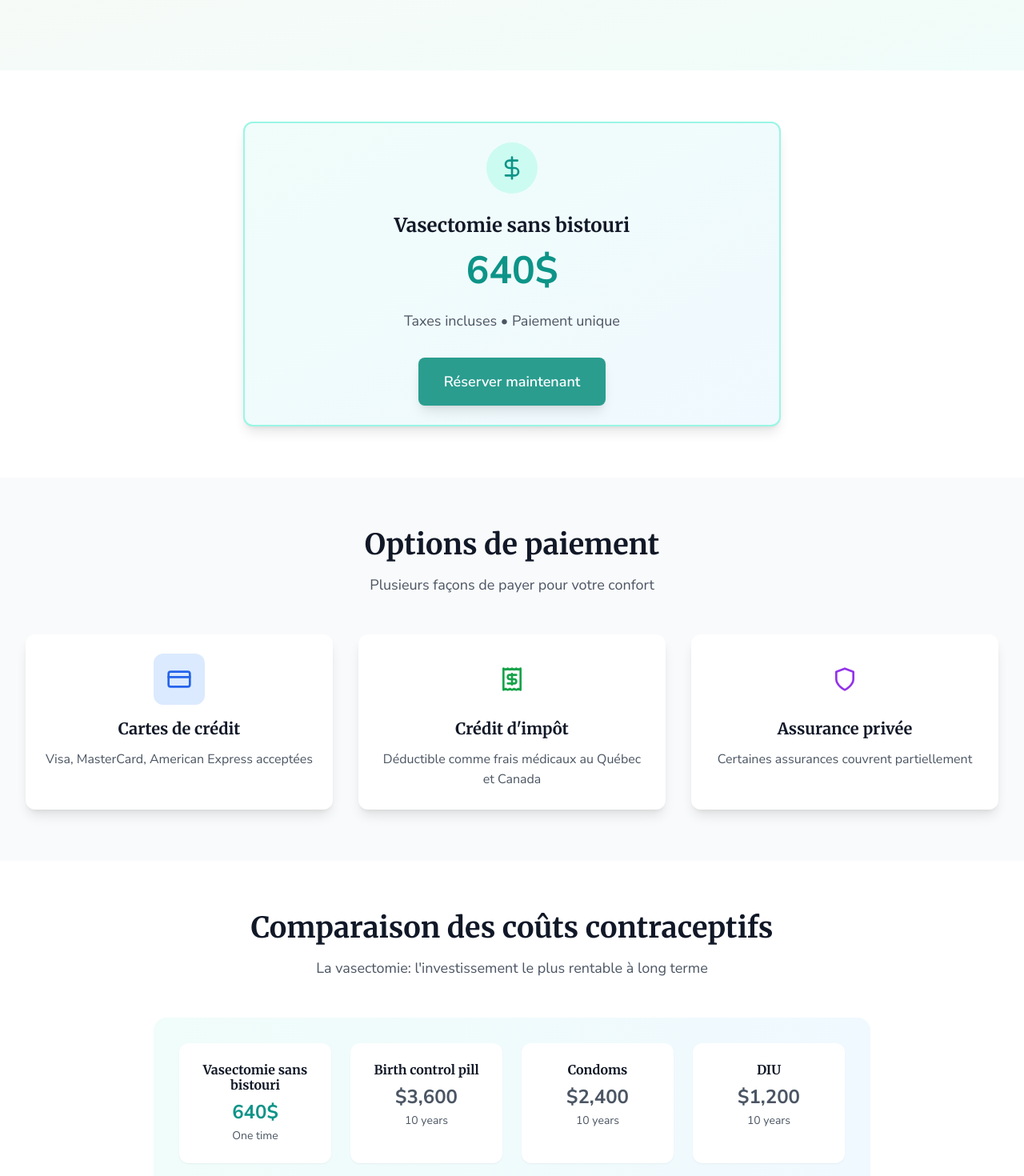
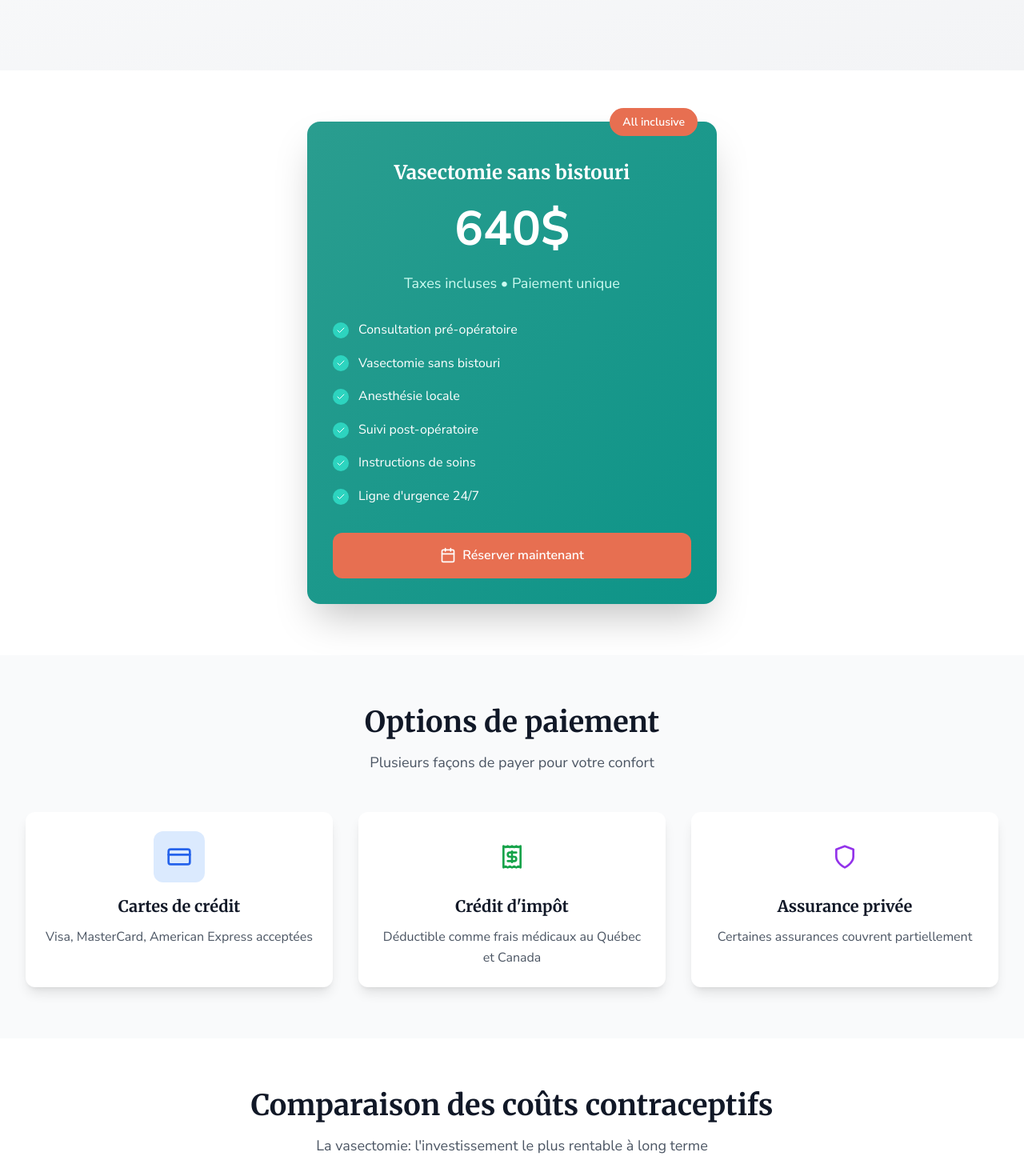
Before and after one commit to vasectomie450/vasectomie450.github.io, a React (Vite) app: page /pricing in a window 1280 px wide. Shown: the part 280-1750 px from the top of the page at 80% size. Built offline with nearby package versions, Linux system fonts and the light colour scheme.

Commit message:
Fixed prix sections

```diff
--- a/src/contexts/LanguageContext.tsx
+++ b/src/contexts/LanguageContext.tsx
@@ -134,6 +134,13 @@ const translations = {
     'pricing.main.price': '640$',
     'pricing.main.subtitle': 'Taxes incluses • Paiement unique',
     'pricing.main.cta': 'Réserver maintenant',
+    'pricing.badge.allinclusive': 'All inclusive',
+    'pricing.features.consultation': 'Consultation pré-opératoire',
+    'pricing.features.procedure': 'Vasectomie sans bistouri',
+    'pricing.features.anesthesia': 'Anesthésie locale',
+    'pricing.features.followup': 'Suivi post-opératoire',
+    'pricing.features.instructions': 'Instructions de soins',
+    'pricing.features.emergency': 'Ligne d\'urgence 24/7',
     'pricing.payment.title': 'Options de paiement',
     'pricing.payment.subtitle': 'Plusieurs façons de payer pour votre confort',
     'pricing.cards.title': 'Cartes de crédit',
@@ -144,6 +151,11 @@ const translations = {
     'pricing.insurance.desc': 'Certaines assurances couvrent partiellement',
     'pricing.comparison.title': 'Comparaison des coûts contraceptifs',
     'pricing.comparison.subtitle': 'La vasectomie: l\'investissement le plus rentable à long terme',
+    'pricing.comparison.onetime': 'Une fois',
+    'pricing.comparison.tenyears': '10 ans',
+    'pricing.comparison.pill': 'Pilule contraceptive',
+    'pricing.comparison.condoms': 'Condoms',
+    'pricing.comparison.iud': 'DIU',
     'pricing.cta.title': 'Prêt à faire le meilleur investissement contraceptif?',
     'pricing.cta.description': 'Un seul paiement de 640$ pour une solution permanente et efficace',
 
@@ -389,6 +401,13 @@ const translations = {
     'pricing.main.price': '$640',
     'pricing.main.subtitle': 'Taxes included • One-time payment',
     'pricing.main.cta': 'Book now',
+    'pricing.badge.allinclusive': 'All inclusive',
+    'pricing.features.consultation': 'Pre-operative consultation',
+    'pricing.features.procedure': 'No-scalpel vasectomy procedure',
+    'pricing.features.anesthesia': 'Local anesthesia',
+    'pricing.features.followup': 'Post-operative follow-up',
+    'pricing.features.instructions': 'Care instructions',
+    'pricing.features.emergency': '24/7 emergency line',
     'pricing.payment.title': 'Payment options',
     'pricing.payment.subtitle': 'Multiple ways to pay for your convenience',
     'pricing.cards.title': 'Credit cards',
@@ -399,6 +418,11 @@ const translations = {
     'pricing.insurance.desc': 'Some insurance plans provide partial coverage',
     'pricing.comparison.title': 'Contraceptive cost comparison',
     'pricing.comparison.subtitle': 'Vasectomy: the most cost-effective long-term investment',
+    'pricing.comparison.onetime': 'One time',
+    'pricing.comparison.tenyears': '10 years',
+    'pricing.comparison.pill': 'Birth control pill',
+    'pricing.comparison.condoms': 'Condoms',
+    'pricing.comparison.iud': 'IUD',
     'pricing.cta.title': 'Ready to make the best contraceptive investment?',
     'pricing.cta.description': 'A single payment of $640 for a permanent and effective solution',
 
--- a/src/pages/Pricing.tsx
+++ b/src/pages/Pricing.tsx
@@ -1,5 +1,5 @@
 import React from 'react';
-import { Check, CreditCard, Receipt, Shield, DollarSign } from 'lucide-react';
+import { Check, CreditCard, Receipt, Shield, Calendar } from 'lucide-react';
 import { useLanguage } from '../contexts/LanguageContext';
 
 const Pricing: React.FC = () => {
@@ -26,6 +26,15 @@ const Pricing: React.FC = () => {
     }
   ];
 
+  const includedFeatures = [
+    t('pricing.features.consultation'),
+    t('pricing.features.procedure'),
+    t('pricing.features.anesthesia'),
+    t('pricing.features.followup'),
+    t('pricing.features.instructions'),
+    t('pricing.features.emergency')
+  ];
+
   const handleBookingClick = () => {
     window.open('https://secure.medexa.com/onlineAppointmentInformation?APIKey=4464897914164F578AB5C6131D74ADF3&flowColor=1a1d1e&backgroundColor=9ecbd8', '_blank');
   };
@@ -33,10 +42,12 @@ const Pricing: React.FC = () => {
   return (
     <div className="pt-16 lg:pt-20">
       {/* Hero Section */}
-      <section className="section-padding bg-gradient-to-br from-ivory-50 to-teal-50">
+      <section className="section-padding bg-gradient-to-br from-gray-50 to-gray-100">
         <div className="container-max text-center">
-          <h1 className="text-4xl lg:text-5xl font-bold text-gray-900 mb-6">
-            <span className="text-gradient">{t('pricing.hero.title')}</span>
+          <h1 className="text-4xl lg:text-5xl font-bold mb-6">
+            <span className="bg-gradient-to-r from-teal-600 to-blue-600 bg-clip-text text-transparent">
+              {t('pricing.hero.title')}
+            </span>
           </h1>
           <p className="text-xl text-gray-700 mb-8 max-w-3xl mx-auto">
             {t('pricing.hero.description')}
@@ -44,32 +55,56 @@ const Pricing: React.FC = () => {
         </div>
       </section>
 
-      {/* Main Pricing */}
+      {/* Main Pricing Card */}
       <section className="section-padding bg-white">
         <div className="container-max">
-          <div className="max-w-2xl mx-auto">
-            <div className="card text-center bg-gradient-to-br from-teal-50 to-primary-50 border-2 border-teal-200">
-              <div className="inline-flex items-center justify-center w-16 h-16 bg-teal-100 rounded-full mb-6 mx-auto">
-                <DollarSign className="w-8 h-8 text-teal-600" />
+          <div className="max-w-lg mx-auto">
+            <div className="relative bg-gradient-to-br from-teal-500 to-teal-600 rounded-2xl p-8 text-white shadow-2xl">
+              {/* All Inclusive Badge */}
+              <div className="absolute -top-3 right-6">
+                <span className="bg-coral-500 text-white px-4 py-2 rounded-full text-sm font-semibold">
+                  {t('pricing.badge.allinclusive')}
+                </span>
               </div>
 
-              <h2 className="text-2xl font-bold text-gray-900 mb-4">
+              {/* Service Title */}
+              <h2 className="text-2xl font-bold text-center mb-6 mt-4">
                 {t('pricing.main.title')}
               </h2>
 
-              <div className="mb-6">
-                <span className="text-5xl font-bold text-teal-600">{t('pricing.main.price')}</span>
+              {/* Price */}
+              <div className="text-center mb-6">
+                <span className="text-6xl font-bold">640$</span>
               </div>
 
-              <p className="text-lg text-gray-600 mb-8">
+              {/* Subtitle */}
+              <p className="text-center text-teal-100 mb-8 text-lg">
                 {t('pricing.main.subtitle')}
               </p>
 
+              {/* Features List */}
+              <div className="space-y-4 mb-8">
+                {includedFeatures.map((feature, index) => (
+                  <div key={index} className="flex items-center space-x-3">
+                    <div className="flex-shrink-0">
+                      <Check className="w-5 h-5 text-white bg-teal-400 rounded-full p-1" />
+                    </div>
+                    <span className="text-white">
+                      {feature}
+                    </span>
+                  </div>
+                ))}
+              </div>
+
+              {/* CTA Button */}
               <button
                 onClick={handleBookingClick}
-                className="btn-primary text-lg px-8 py-4 w-full sm:w-auto"
+                className="w-full bg-coral-500 hover:bg-coral-600 text-white font-semibold py-4 px-6 rounded-xl transition-colors duration-200 flex items-center justify-center space-x-2"
               >
-                {t('pricing.main.cta')}
+                <Calendar className="w-5 h-5" />
+                <span>
+                  {t('pricing.main.cta')}
+                </span>
               </button>
             </div>
           </div>
@@ -117,47 +152,43 @@ const Pricing: React.FC = () => {
           <div className="max-w-4xl mx-auto">
             <div className="bg-gradient-to-r from-teal-50 to-primary-50 rounded-2xl p-8">
               <div className="grid grid-cols-1 md:grid-cols-2 lg:grid-cols-4 gap-6 text-center">
-                <div className="bg-white rounded-xl p-6 shadow-sm">
+                <div className="bg-white rounded-xl p-6 shadow-sm border-2 border-teal-200">
                   <h4 className="font-semibold text-gray-900 mb-2">
                     {t('pricing.main.title')}
                   </h4>
                   <p className="text-2xl font-bold text-teal-600 mb-1">640$</p>
                   <p className="text-sm text-gray-600">
-                    {t('language') === 'fr' ? 'Une fois' : 'One time'}
+                    {t('pricing.comparison.onetime')}
                   </p>
                 </div>
 
                 <div className="bg-white rounded-xl p-6 shadow-sm">
                   <h4 className="font-semibold text-gray-900 mb-2">
-                    {t('language') === 'fr' ? 'Pilule contraceptive' : 'Birth control pill'}
+                    {t('pricing.comparison.pill')}
                   </h4>
-                  <p className="text-2xl font-bold text-gray-600 mb-1">
-                    {t('language') === 'fr' ? '3,600$' : '$3,600'}
-                  </p>
+                  <p className="text-2xl font-bold text-gray-600 mb-1">3,600$</p>
                   <p className="text-sm text-gray-600">
-                    {t('language') === 'fr' ? '10 ans' : '10 years'}
+                    {t('pricing.comparison.tenyears')}
                   </p>
                 </div>
 
                 <div className="bg-white rounded-xl p-6 shadow-sm">
                   <h4 className="font-semibold text-gray-900 mb-2">
-                    {t('language') === 'fr' ? 'Condoms' : 'Condoms'}
+                    {t('pricing.comparison.condoms')}
                   </h4>
-                  <p className="text-2xl font-bold text-gray-600 mb-1">
-                    {t('language') === 'fr' ? '2,400$' : '$2,400'}
-                  </p>
+                  <p className="text-2xl font-bold text-gray-600 mb-1">2,400$</p>
                   <p className="text-sm text-gray-600">
-                    {t('language') === 'fr' ? '10 ans' : '10 years'}
+                    {t('pricing.comparison.tenyears')}
                   </p>
                 </div>
 
                 <div className="bg-white rounded-xl p-6 shadow-sm">
-                  <h4 className="font-semibold text-gray-900 mb-2">DIU</h4>
-                  <p className="text-2xl font-bold text-gray-600 mb-1">
-                    {t('language') === 'fr' ? '1,200$' : '$1,200'}
-                  </p>
+                  <h4 className="font-semibold text-gray-900 mb-2">
+                    {t('pricing.comparison.iud')}
+                  </h4>
+                  <p className="text-2xl font-bold text-gray-600 mb-1">1,200$</p>
                   <p className="text-sm text-gray-600">
-                    {t('language') === 'fr' ? '10 ans' : '10 years'}
+                    {t('pricing.comparison.tenyears')}
                   </p>
                 </div>
               </div>
```
